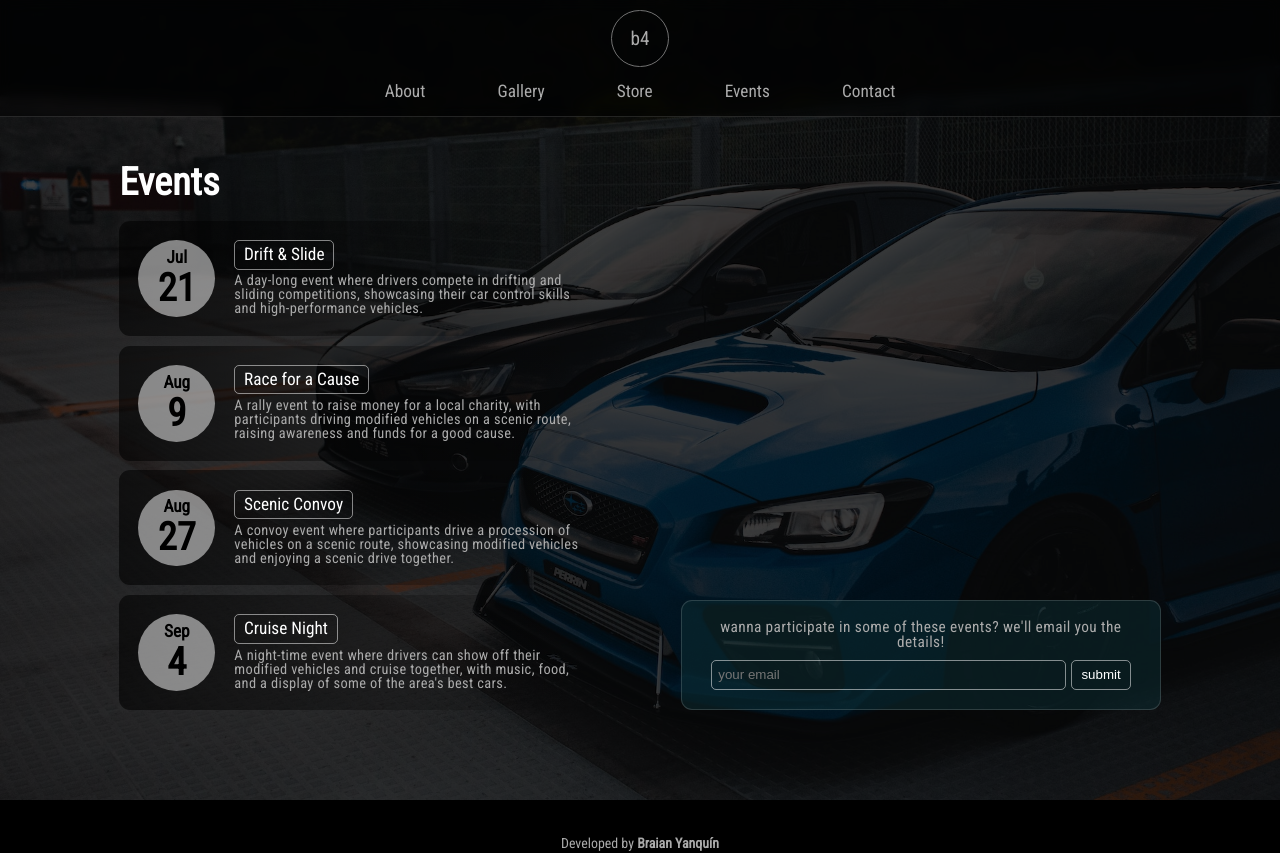
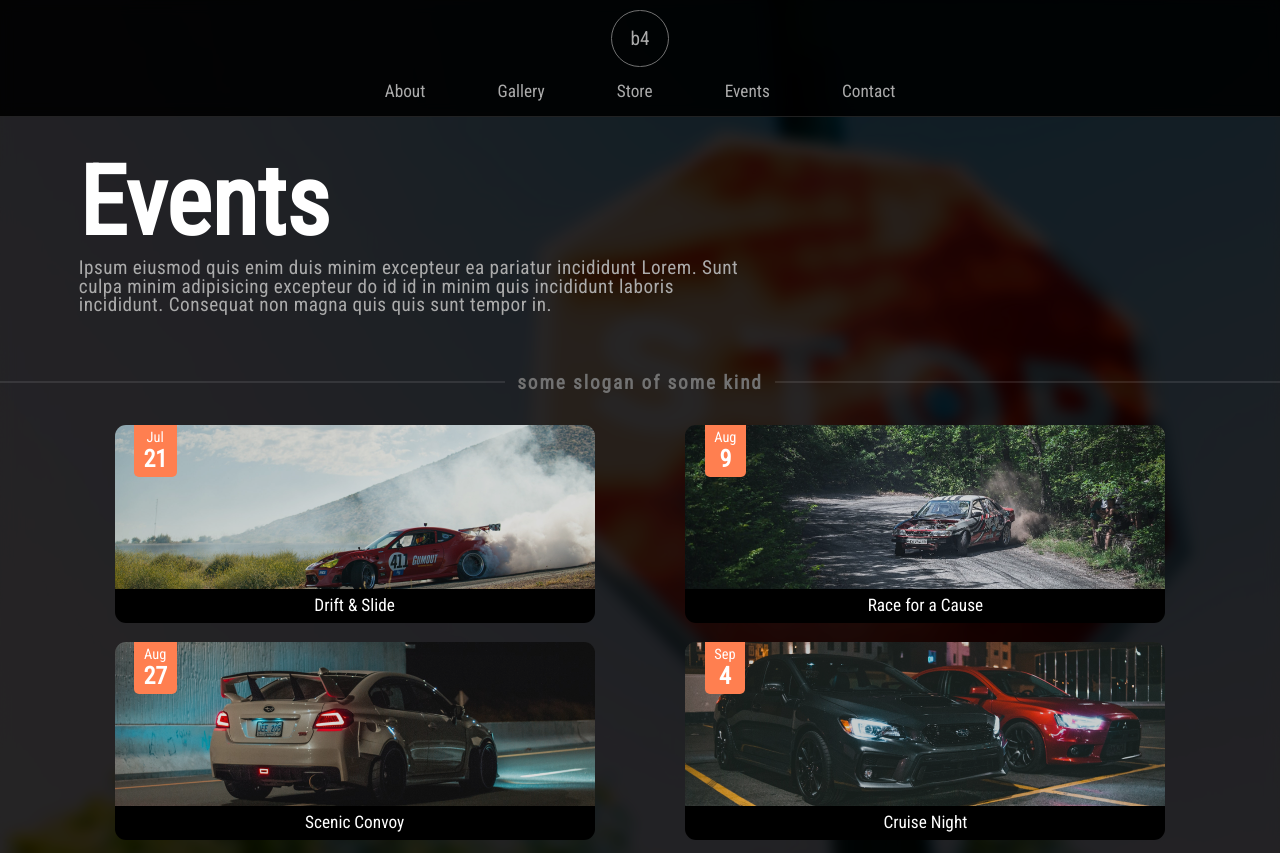
Before and after one commit to braian009/b4-garage-remake, a Next.js app: page /events in a window 1280 px wide. Shown: the top 853 px of the page. Built offline with nearby package versions, Linux system fonts and the light colour scheme.

Commit message:
events page re-estructured and re-designed, cards on it changed as well

```diff
--- a/components/EventCard/eventCard.module.css
+++ b/components/EventCard/eventCard.module.css
@@ -2,60 +2,54 @@
   width: 100%;
   max-width: 25em;
   display: grid;
-  grid-template-columns: 4em 1fr;
-  grid-template-rows: 1fr;
-  padding: 1em;
-  /* background: rgba(0, 0, 0, 0.6); */
-  background-image: linear-gradient(to right, rgba(0, 0, 0, 0.6), transparent);
+  position: relative;
   border-radius: 11px;
+  overflow: hidden;
 }
 
-.cardContainer .cardDate {
-  width: 4em;
-  height: 4em;
-  border-radius: 50%;
-  background-color: rgba(255, 255, 255, 0.5);
-  color: black;
+.cardDate {
+  position: absolute;
   display: flex;
   flex-direction: column;
+  top: 0;
+  left: 1em;
+  background-color: coral;
+  z-index: 10;
+  padding: 0.25em 0.5em;
   align-items: center;
-  justify-content: center;
+  border-bottom-left-radius: 5px;
+  border-bottom-right-radius: 5px;
+}
+
+.cardDate > div:nth-child(1) {
+  font-size: 0.75rem;
+}
+
+.cardDate > div:nth-child(2) {
+  font-size: 1.25rem;
   font-weight: bolder;
 }
 
-.cardContainer .cardDate div:nth-child(1) {
-  font-size: 0.9rem;
+.cardImage {
+  width: 100%;
+  height: 8.5em;
+  position: relative;
+  background-color: #242424;
 }
 
-.cardContainer .cardDate div:nth-child(2) {
-  font-size: 2em;
+.cardImage > img {
+  object-fit: cover;
+  opacity: 0.85;
 }
 
-.cardContainer .cardInfo {
-  display: flex;
-  flex-direction: column;
-  text-align: left;
-  gap: 0.25em;
-  padding-left: 1em;
+.cardInfo {
+  background-color: black;
+  width: 100%;
 }
 
-.cardContainer .cardInfo h4 {
+.cardInfo h4 {
   font-size: 0.9rem;
-  padding: 0.3em 0.5em;
-  /* border: 1px solid rgba(255, 255, 255, 0.5); */
-  /* background-color: hsla(191, 61%, 13%, 0.5); */
-  /* background-image: linear-gradient(to left, transparent, hsla(191, 61%, 13%, 0.4)); */
-
-  border: 1px solid rgba(255, 255, 255, 0.5);
-  max-width: fit-content;
-
-  border-radius: 5px;
+  text-align: center;
+  padding: 0.5em;
   font-weight: lighter;
-  /* max-width: fit-content; */
-  color: var(--white-primary);
 }
-
-.cardContainer .cardInfo p {
-  font-size: 0.75rem;
-  color: var(--white-secondary);
-}
--- a/components/EventCard/index.js
+++ b/components/EventCard/index.js
@@ -1,16 +1,17 @@
 import * as React from "react";
+import Image from "next/image";
 import styles from "./eventCard.module.css";
 
-const EventCard = ({ title, description, date }) => {
+const EventCard = ({ title, description, date, image }) => {
   return (
     <div className={styles.cardContainer}>
       <div className={styles.cardDate}>
         <div>{date.month}</div>
         <div>{date.day}</div>
       </div>
+      <div className={styles.cardImage}><Image src={image} alt={''} fill/></div>
       <div className={styles.cardInfo}>
         <h4>{title}</h4>
-        <p>{description}</p>
       </div>
     </div>
   );
--- a/components/GetInfoForm/getInfoForm.module.css
+++ b/components/GetInfoForm/getInfoForm.module.css
@@ -2,10 +2,8 @@
   padding: 1em 1.5em;
   display: grid;
   gap: 0.5em;
-  max-width: 25em;
-  background-color: rgba(0, 0, 0, 0.8);
-  background-color: hsla(191, 61%, 13%, 0.5);
-  border: 1px solid rgba(255, 255, 255, 0.15);
+  max-width: 35em;
+  background-color: #000;
   border-radius: 11px;
 }
 
--- a/components/Navbar/navbar.module.css
+++ b/components/Navbar/navbar.module.css
@@ -10,7 +10,7 @@
   border-bottom:  1px solid rgba(255, 255, 255, 0.4);
 
   backdrop-filter: blur(7px) saturate(200%);
-  background-color: rgba(0, 0, 0, 0.55);
+  background-color: rgba(0, 0, 0, 0.9);
 
   border-bottom: 1px solid rgba(255, 255, 255, 0.125);
 }
--- a/pages/events/events.module.css
+++ b/pages/events/events.module.css
@@ -1,54 +1,89 @@
 .container {
   width: 100%;
-  min-height: 100vh;
-  padding-top: 8.5em;
-  padding-bottom: 3em;
-  background-color: #202020;
+  min-height: 100%;
+  padding-top: 8em;
+  background-color: #d4d4d4;
   position: relative;
 }
 
 .container > img {
   object-fit: cover;
-  /* opacity: 0.1; */
 }
-
 
 .eventsOverlay {
   position: absolute;
   top: 0;
   bottom: 0;
   width: 100%;
-  background: hsla(0, 0%, 0%, 0.75);
+  background: hsla(0, 0%, 0%, 0.85);
+  backdrop-filter: blur(7px) saturate(150%);
 }
 
 .inner {
   position: relative;
   width: 100%;
-  height: 100%;
-  max-width: 1080px;
+  max-width: 1180px;
   margin: 0 auto;
 
   display: grid;
-  gap: 1em;
-  padding: 0 1em;
+  gap: 3em;
+  padding: 0 1.5em;
 }
 
 .inner .eventCards {
+  width: 100%;
   display: grid;
-  gap: 0.5em;
+  gap: 1em;
+  border-radius: 11px;
+  justify-items: center;
 }
 
-
-.inner .eventsForm {
-  justify-self: center;
-  margin-top: 1em;
+.eventCards > div:nth-child(1) {
+  margin-bottom: 0.75em;
 }
 
-@media (min-width: 65em) {
-  .eventsForm {
-    position: absolute;
-    bottom: 0;
-    right: 1em;
-    margin-top: 0;
+.eventsForm {
+  position: relative;
+  width: 100%;
+  background-image: linear-gradient(to bottom, transparent, black);
+  margin-top: 1.25em;
+  padding: 2em 0;
+  z-index: 50;
+}
+
+.eventsForm > div {
+  margin: 0 auto;
+  background: transparent;
+}
+
+.inner .eventsText {
+  display: grid;
+  width: 100%;
+}
+
+.eventsText {
+  display: flex;
+  flex-direction: column;
+  gap: 0.5em;
+  width: 100%;
+}
+
+.eventsText h1 {
+  font-size: 5rem;
+}
+
+.eventsText p {
+  color: var(--white-secondary);
+  max-width: 35em;
+}
+
+@media (min-width: 50em) {
+  .eventCards {
+    grid-template-columns: 1fr 1fr;
+    grid-auto-rows: auto;
+  }
+
+  .eventCards > div:nth-child(1) {
+    grid-column: span 2;
   }
 }
--- a/pages/events/index.js
+++ b/pages/events/index.js
@@ -4,30 +4,43 @@ import styles from "./events.module.css";
 import { eventList } from "@/data/events";
 import EventCard from "@/components/EventCard";
 import GetInfoForm from "@/components/GetInfoForm";
+import EventCardd from "@/components/EventCard";
+import Slogan from "@/components/Hero/Slogan";
 
 const Events = ({}) => {
   return (
     <div className={styles.container}>
-      <Image src={"/eventsbg.jpg"} alt={""} fill />
+      <Image src={"/eventsbgg.jpg"} alt={""} fill />
       <div className={styles.eventsOverlay}></div>
 
       <div className={styles.inner}>
-        <h1>Events</h1>
+        <div className={styles.eventsText}>
+          <h1>Events</h1>
+          <p>
+            Ipsum eiusmod quis enim duis minim excepteur ea pariatur incididunt
+            Lorem. Sunt culpa minim adipisicing excepteur do id id in minim quis
+            incididunt laboris incididunt. Consequat non magna quis quis sunt
+            tempor in.
+          </p>
+        </div>
         <div className={styles.eventCards}>
+          <Slogan />
+
           {eventList.map((event) => {
             return (
-              <EventCard
+              <EventCardd
                 key={`event-${event.id}`}
                 title={event.title}
                 description={event.description}
                 date={event.date}
+                image={event.image}
               />
             );
           })}
         </div>
-        <div className={styles.eventsForm}>
-          <GetInfoForm />
-        </div>
+      </div>
+      <div className={styles.eventsForm}>
+        <GetInfoForm />
       </div>
     </div>
   );
```
Also changed, not shown: public/eventsbg.jpg (deleted), public/eventsbgg.jpg (added).
